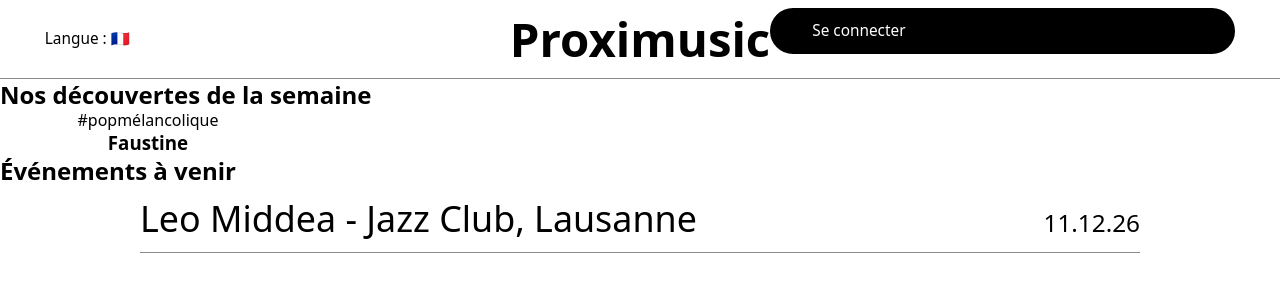
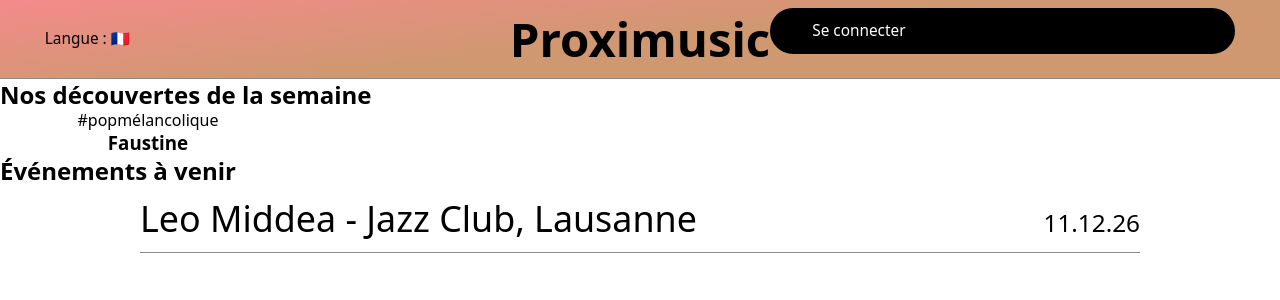
Before and after one commit to KryssPii/ProgServ2_Projet, a PHP site: page / in a window 1280 px wide. Shown: the top 300 px of the page. Run offline with PHP 8.4, Linux system fonts and the light colour scheme.

Commit message:
correction du fichier CSS

```diff
--- a/src/public/css/style.css
+++ b/src/public/css/style.css
@@ -29,6 +29,12 @@ img {
 	display: grid;
 	grid-template-columns: 1fr auto 1fr;
 	align-items: center;
+	background: #f48b8b;
+	background: linear-gradient(
+		174deg,
+		rgba(244, 139, 139, 1) 0%,
+		rgba(207, 152, 113, 1) 50%
+	);
 	padding: 0.5rem 3.5%;
 	border-bottom: 1px solid var(--grey-line);
 }
```
